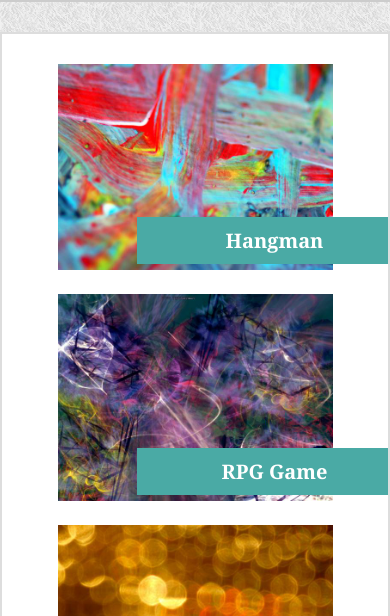
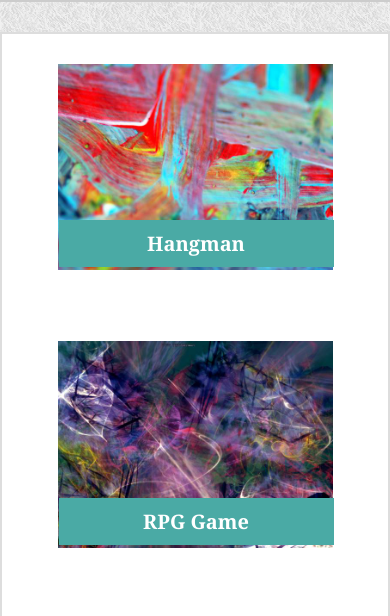
Before and after one commit to marissapels/Responsive-Portfolio, a plain HTML site: page portfolio.html in a window 390 px wide. Shown: the part 151-767 px from the top of the page. Drawn offline with Linux system fonts and the light colour scheme.

Commit message:
uplooad 04/17/17 at 5:13pm

```diff
--- a/assets/css/style.css
+++ b/assets/css/style.css
@@ -376,6 +376,7 @@ footer {
 
     .portfolioLinks{
         max-width: 570px;
+        width:100%;
         float: none;
         margin-top: 0px
     }
@@ -383,11 +384,20 @@ footer {
     .wrapper1, .wrapper2, .wrapper3, .wrapper4, .wrapper5 {
         float: none;
         display: block;
-        text-align: center
+        text-align: center;
+        position:relative;
     }
 
     .portfolioLinks h2 {
-        left: 105px
+        position: relative;
+        bottom: 64px;
+        left: 1px;
+        display: block;
+        margin: auto;
+    }
+
+    .info h2, .contact h2 {
+        padding-top:20px;
     }
 
     .contact {
```
